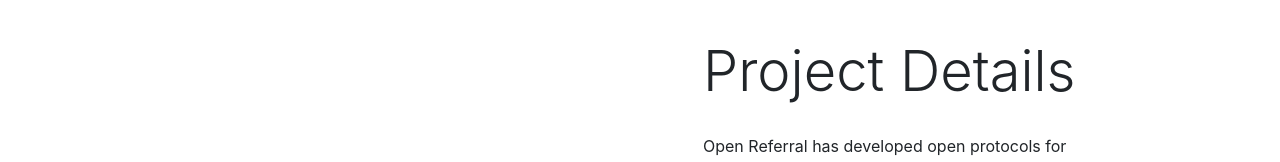
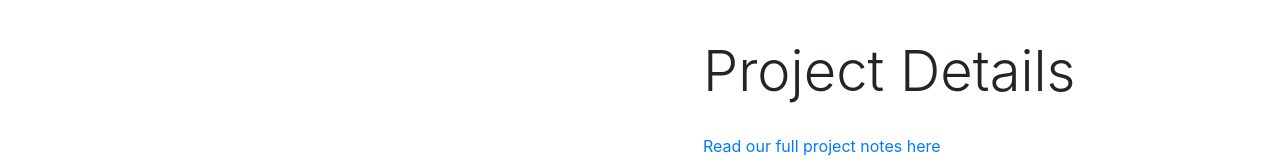
Before and after one commit to CodeAllianceOrg/blackrockevent, a website: page projects/openreferral.html in a window 1280 px wide. Shown: the part 1040-1202 px from the top of the page. Drawn offline with Linux system fonts and the light colour scheme.

Commit message:
Update openreferral.html

```diff
--- a/projects/openreferral.html
+++ b/projects/openreferral.html
@@ -75,6 +75,7 @@
                 <div class="col-md-6">
                     <div class="p-5">
                         <h2 class="display-4">Project Details</h2><br />
+                        <p><a href="Openreferral.org.pdf">Read our full project notes here</a></p>
                        <p>Open Referral has developed open protocols for exchanging data about health, human, and social services. A majority of the technology vendors in the field are adopting these protocols — and we now need to develop tools to enable effective federation of data across multiple sources.</p>
 
                         <p>This may entail:</p>
```
